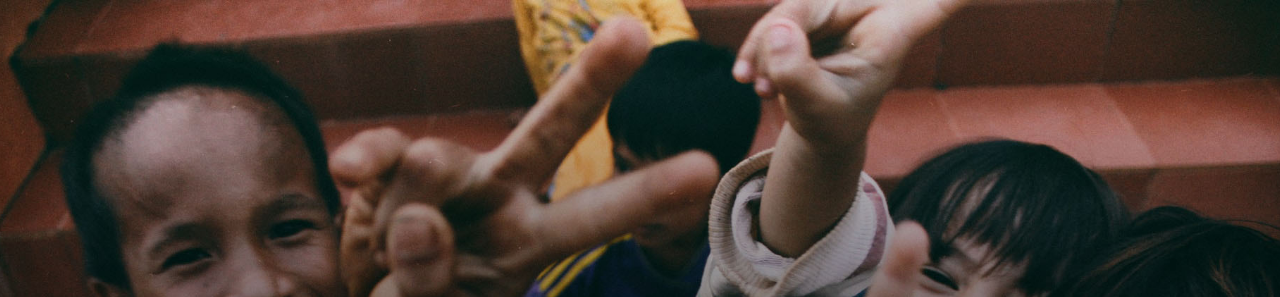
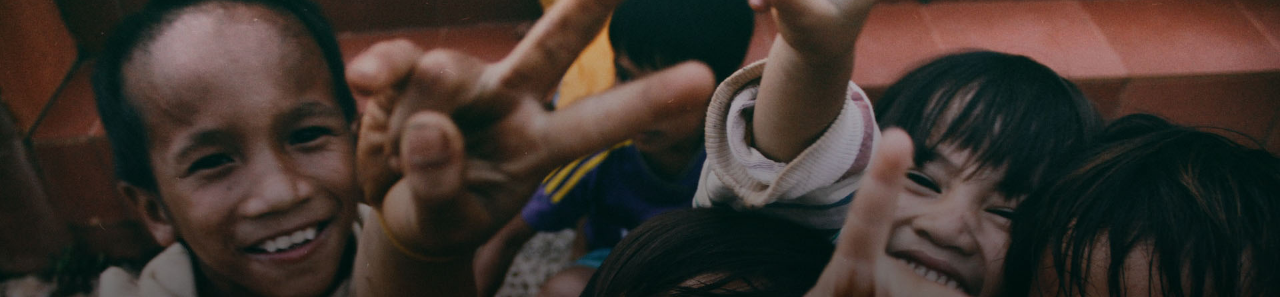
Before and after one commit to sandidas/static-one, a plain HTML site: page index.html in a window 1280 px wide. Shown: the top 297 px of the page. Drawn offline with Linux system fonts and the light colour scheme.

Commit message:
Completed

```diff
--- a/assets/style.css
+++ b/assets/style.css
@@ -63,7 +63,7 @@ ul, ol {list-style: none;}
 
 
 /* BANNER SECTION */
-.banner{padding: 400px 0px 150px 0px; background: url('images/donation-banner.jpg') #121212; background-size: cover; background-position: bottom center; }
+.banner{padding: 300px 0px 120px 0px; background: url('images/donation-banner.jpg') #121212; background-size: cover; background-position: bottom center; }
 .banner .widget-wrap{margin: 0 auto;}
 
 /* DONATE TODAY SECTION */
```
